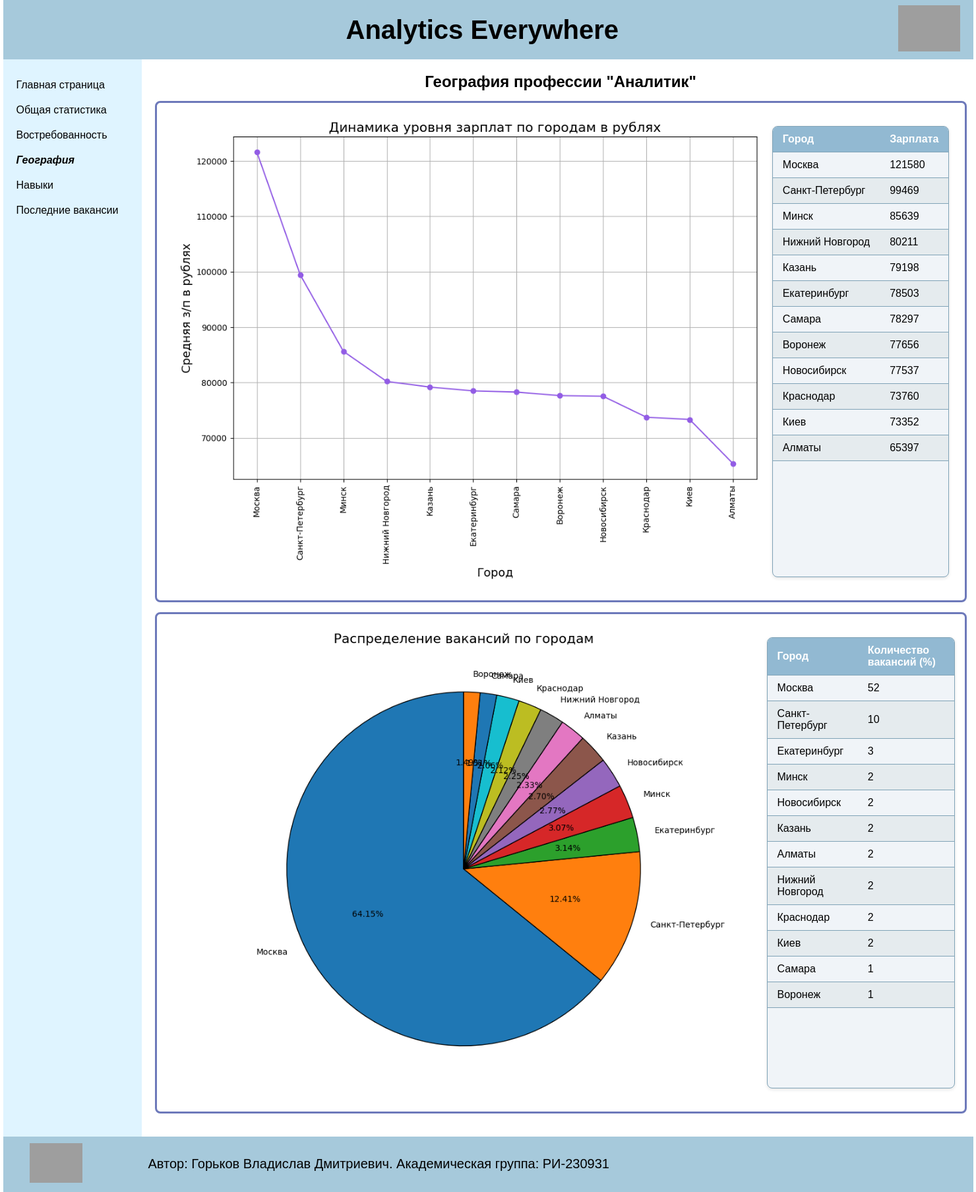
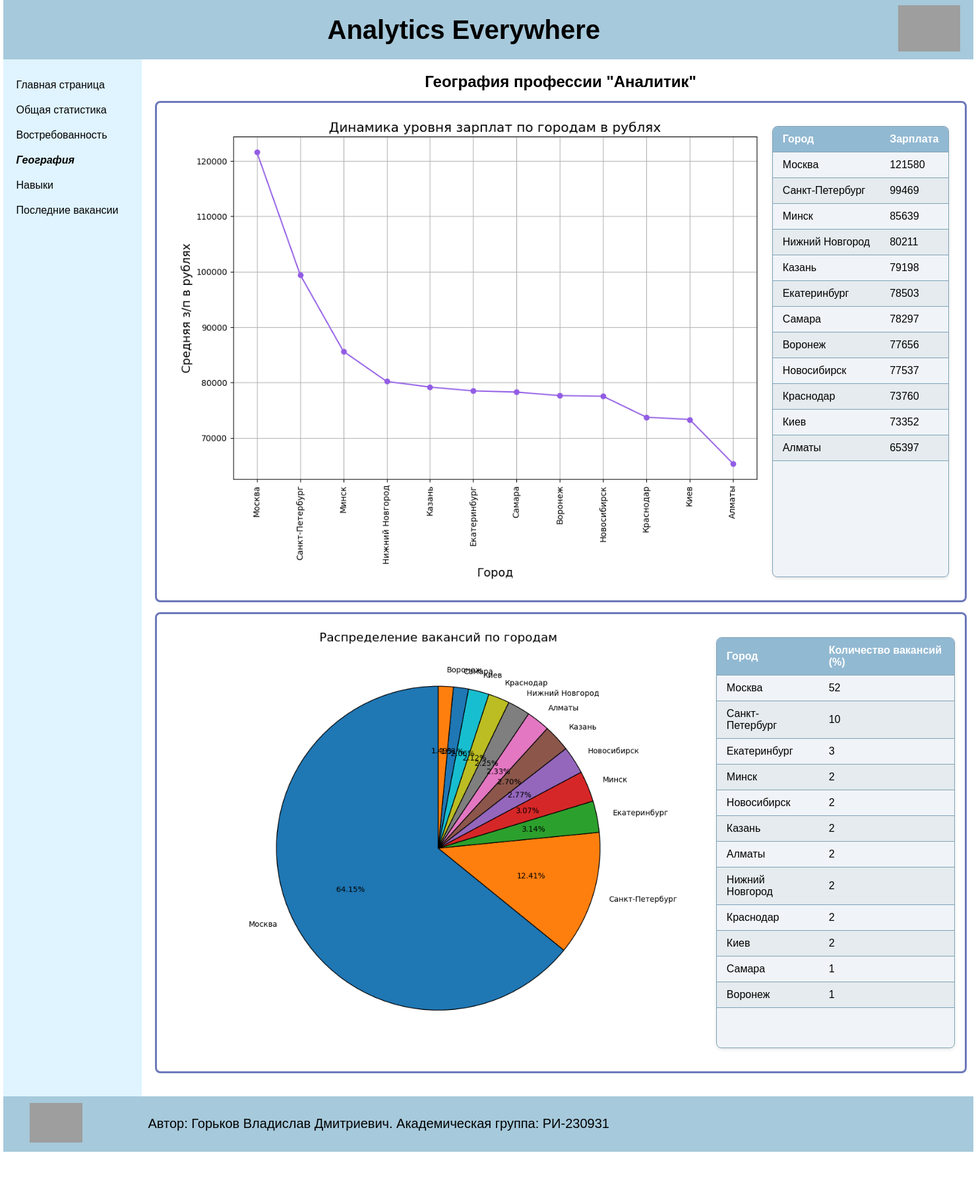
Before and after one commit to Wlad717/My-python-project, a Django app: page /geography/ in a window 1480 px wide. Shown: the whole page at 66% size. After the commit the page ends 1746 px from the top, so only its background shows below. Run offline with Django 5.2, Linux system fonts and the light colour scheme; data comes from the database, SQL or seed files in the repository; grey boxes are pictures that could not be loaded.

Commit message:
styles for new pages

```diff
--- a/my_project/static/css/style.css
+++ b/my_project/static/css/style.css
@@ -2,9 +2,9 @@ body, html {
   margin: 0;
   padding: 0;
   font-family: sans-serif;
-  min-height: 100vh;
-  width: 1471px;
+  width: 100%;
   margin: auto;
+  max-width: 1471px;
 }
 
 header {
@@ -19,7 +19,9 @@ header {
 header h1 {
     margin: 0;
     font-size: 40px;
-    padding-left: 500px;
+    padding-left: 20px;
+    flex-grow: 1;
+    text-align: center;
 }
 
 h1 {
@@ -99,8 +101,9 @@ ul {
 }
 
 .photo-text img {
-    width: 600px;
-    height: 330px;
+    width: 100%;
+    max-width: 600px;
+    height: auto;
 }
 
 .flex-box {
@@ -118,7 +121,8 @@ ul {
 }
 
 .one-part {
-    width: 1195px;
+    width: 100%;
+    max-width: 1195px;
     border: 3px solid #6d79ba;
     padding:15px;
     border-radius: 8px;
@@ -131,7 +135,9 @@ ul {
 }
 
 .photo img {
-    width: 900px;
+     width: 100%;
+    max-width: 900px;
+    height: auto;
 }
 
 footer {
@@ -161,7 +167,9 @@ footer img {
     margin: 20px 0;
     box-shadow: 0 2px 5px rgba(0, 0, 0, 0.1);
     background-color: #f0f4f8;
-    display: inline-block;
+    display: flex;
+    flex-direction: column;
+
 }
 
 .table table {
```
